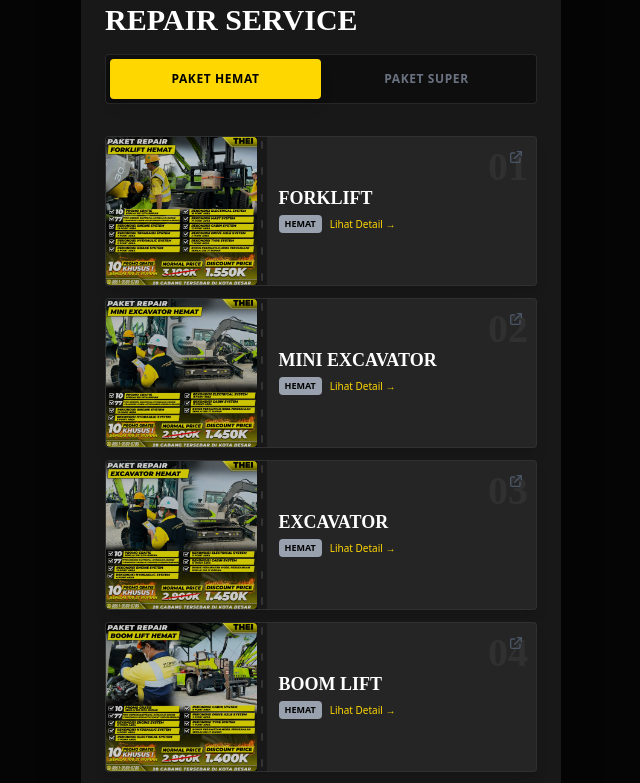
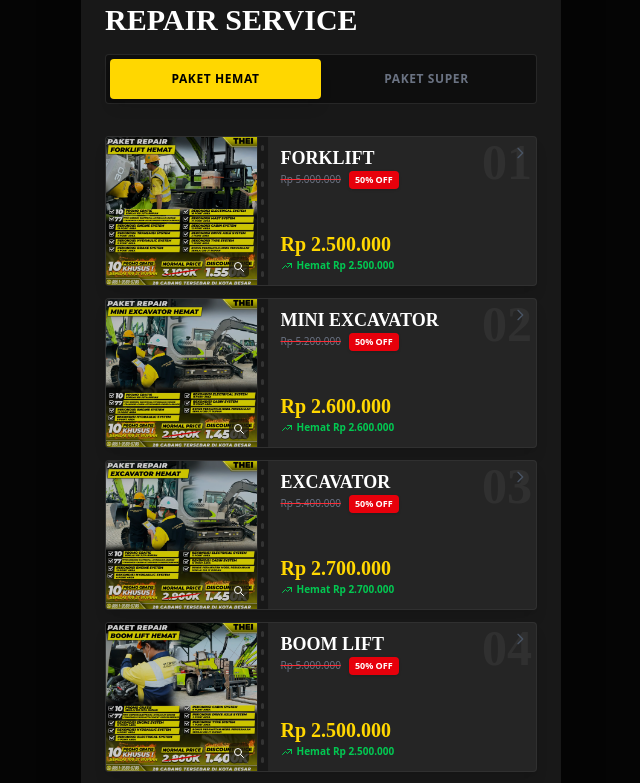
Before and after one commit to made-devs/thei-lp, a Next.js app: page / in a window 1280 px wide. Shown: the part 3900-4683 px from the top of the page, without its empty margins (319-959 px from the left). Built offline with nearby package versions, Linux system fonts and the light colour scheme.

Commit message:
update data

```diff
--- a/src/components/RepairSection.js
+++ b/src/components/RepairSection.js
@@ -1,6 +1,16 @@
 "use client";
 import { useState } from "react";
 import Image from "next/image";
+
+// --- HELPER: Format Rupiah ---
+const formatRupiah = (number) => {
+  return new Intl.NumberFormat("id-ID", {
+    style: "currency",
+    currency: "IDR",
+    minimumFractionDigits: 0,
+    maximumFractionDigits: 0,
+  }).format(number);
+};
 
 export default function RepairSection({ data }) {
   const [type, setType] = useState("hemat"); // 'hemat' or 'super'
@@ -14,7 +24,7 @@ export default function RepairSection({ data }) {
           Repair Service
         </h2>
 
-        {/* --- TOGGLE SWITCH (Industrial Style) --- */}
+        {/* --- TOGGLE SWITCH --- */}
         <div className="mt-4 flex items-center bg-black/40 border border-white/10 rounded p-1 w-full">
           <button
             onClick={() => setType("hemat")}
@@ -42,14 +52,22 @@ export default function RepairSection({ data }) {
       {/* --- LIST LAYOUT (INDUSTRIAL TICKET) --- */}
       <div className="px-6 flex flex-col gap-3">
         {data[type].map((item, index) => {
-          // Clean Title
+          // 1. Clean Title
           const shortTitle = item.title
             .replace("Paket Repair ", "")
             .replace(" Hemat", "")
             .replace(" Super", "");
 
-          // Menentukan urutan nomor biar keren (01, 02, dst)
+          // 2. Numbering (01, 02...)
           const number = (index + 1).toString().padStart(2, "0");
+
+          // 3. Logic Hitung Harga (Pastikan di data.js sudah ada priceNormal & pricePromo)
+          // Default 0 jaga-jaga kalau data harga belum diinput
+          const normal = item.priceNormal || 0;
+          const promo = item.pricePromo || 0;
+          const saving = normal - promo;
+          const discountPercent =
+            normal > 0 ? Math.round((saving / normal) * 100) : 0;
 
           return (
             <div
@@ -57,57 +75,101 @@ export default function RepairSection({ data }) {
               onClick={() => setModalImage(item.image)}
               className="group relative flex w-full h-[150px] bg-[#252525] rounded overflow-hidden border border-white/5 hover:border-[#FFD700] transition-all cursor-pointer shadow-lg"
             >
-              {/* 1. IMAGE AREA (KIRI) */}
-              <div className="relative w-[35%] h-full bg-black aspect-square">
+              {/* === BAGIAN KIRI: IMAGE (35%) === */}
+              <div className="relative w-[35%] h-full bg-black shrink-0">
                 <Image
                   src={item.image}
                   alt={item.title}
                   fill
-                  className="object-cover opacity-80 group-hover:opacity-100 group-hover:scale-110 transition-all duration-500 rounded"
+                  className="object-cover opacity-80 group-hover:opacity-100 group-hover:scale-110 transition-all duration-500"
                 />
-                {/* Overlay Kuning Tipis saat hover */}
-                <div className="absolute inset-0 bg-[#FFD700]/0 group-hover:bg-[#FFD700]/10 transition-colors"></div>
+                {/* Visual Hint Zoom (Icon Kaca Pembesar Kecil) */}
+                <div className="absolute bottom-2 right-2 bg-black/60 p-1 rounded text-white backdrop-blur-sm">
+                  <svg
+                    className="w-3 h-3"
+                    fill="none"
+                    viewBox="0 0 24 24"
+                    stroke="currentColor"
+                  >
+                    <path
+                      strokeLinecap="round"
+                      strokeLinejoin="round"
+                      strokeWidth={2}
+                      d="M21 21l-6-6m2-5a7 7 0 11-14 0 7 7 0 0114 0z"
+                    />
+                  </svg>
+                </div>
               </div>
 
-              {/* 2. DECORATION (GARIS SOBEKAN/DIVIDER) */}
-              <div className="w-[10px] h-full bg-[#181818] relative flex flex-col justify-between items-center py-1">
-                {/* Motif gerigi/jahitan */}
-                {[...Array(6)].map((_, i) => (
+              {/* === BAGIAN TENGAH: DIVIDER === */}
+              <div className="w-[12px] h-full bg-[#181818] relative flex flex-col justify-between items-center py-2 shrink-0 border-l border-white/5 border-r border-white/5">
+                {[...Array(8)].map((_, i) => (
                   <div
                     key={i}
-                    className="w-[2px] h-[8px] bg-[#333] rounded-full"
+                    className="w-[3px] h-[6px] bg-[#333] rounded-full"
                   ></div>
                 ))}
               </div>
 
-              {/* 3. CONTENT AREA (KANAN) */}
-              <div className="flex-1 p-3 flex flex-col justify-center relative">
-                {/* Background Number (Watermark) */}
-                <div className="absolute right-2 top-0 text-[40px] font-[Oswald] font-bold text-white/5 pointer-events-none">
+              {/* === BAGIAN KANAN: CONTENT & PRICE (Flex-1) === */}
+              <div className="flex-1 p-3 flex flex-col justify-between relative overflow-hidden">
+                {/* Watermark Number */}
+                <div className="absolute right-1 top-0 text-[50px] font-[Oswald] font-bold text-white/5 pointer-events-none leading-none">
                   {number}
                 </div>
 
-                {/* Title */}
-                <h3 className="font-[Oswald] text-lg font-bold text-white uppercase leading-none pr-6">
-                  {shortTitle}
-                </h3>
-
-                {/* Subtext / Action */}
-                <div className="mt-2 flex items-center gap-2">
-                  <span
-                    className={`text-[9px] font-bold px-1.5 py-0.5 rounded text-black uppercase ${
-                      type === "hemat" ? "bg-gray-400" : "bg-[#FFD700]"
-                    }`}
-                  >
-                    {type}
-                  </span>
-                  <span className="text-[10px] text-[#FFD700] group-hover:underline decoration-[#FFD700]">
-                    Lihat Detail &rarr;
-                  </span>
+                {/* --- BARIS 1: JUDUL --- */}
+                <div>
+                  <h3 className="font-[Oswald] text-lg font-bold text-white uppercase leading-none pr-4 truncate">
+                    {shortTitle}
+                  </h3>
                 </div>
 
-                {/* Icon Panah Pojok Kanan */}
-                <div className="absolute top-3 right-3 text-gray-600 group-hover:text-[#FFD700] transition-colors">
+                {/* --- BARIS 2: HARGA CORET & BADGE DISKON --- */}
+                <div className="flex items-center gap-2 mt-1">
+                  {/* Harga Normal (Coret) */}
+                  <span className="text-gray-500 text-[10px] line-through decoration-red-500">
+                    {formatRupiah(normal)}
+                  </span>
+
+                  {/* Badge Diskon (Merah) */}
+                  {discountPercent > 0 && (
+                    <span className="bg-red-600 text-white text-[9px] font-bold px-1.5 py-0.5 rounded flex items-center gap-1 shadow-sm">
+                      {discountPercent}% OFF
+                    </span>
+                  )}
+                </div>
+
+                {/* --- BARIS 3: HARGA PROMO & HEMAT --- */}
+                <div className="mt-auto">
+                  {/* Harga Promo (Kuning Besar) */}
+                  <div className="text-[#FFD700] font-[Oswald] text-xl font-bold leading-none">
+                    {formatRupiah(promo)}
+                  </div>
+
+                  {/* Info Hemat (Hijau) */}
+                  {saving > 0 && (
+                    <div className="text-green-500 text-[10px] font-bold mt-1 flex items-center gap-1">
+                      <svg
+                        className="w-3 h-3"
+                        fill="none"
+                        viewBox="0 0 24 24"
+                        stroke="currentColor"
+                      >
+                        <path
+                          strokeLinecap="round"
+                          strokeLinejoin="round"
+                          strokeWidth={2}
+                          d="M13 7h8m0 0v8m0-8l-8 8-4-4-6 6"
+                        />
+                      </svg>
+                      Hemat {formatRupiah(saving)}
+                    </div>
+                  )}
+                </div>
+
+                {/* Arrow Icon (Top Right absolute) */}
+                <div className="absolute top-2 right-2 text-gray-600 group-hover:text-[#FFD700] transition-colors">
                   <svg
                     className="w-4 h-4"
                     fill="none"
@@ -118,7 +180,7 @@ export default function RepairSection({ data }) {
                       strokeLinecap="round"
                       strokeLinejoin="round"
                       strokeWidth={2}
-                      d="M10 6H6a2 2 0 00-2 2v10a2 2 0 002 2h10a2 2 0 002-2v-4M14 4h6m0 0v6m0-6L10 14"
+                      d="M9 5l7 7-7 7"
                     />
                   </svg>
                 </div>
@@ -135,7 +197,6 @@ export default function RepairSection({ data }) {
           onClick={() => setModalImage(null)}
         >
           <div className="relative w-full max-w-md bg-[#121212] rounded border border-white/10 shadow-2xl flex flex-col max-h-[90vh]">
-            {/* Header Modal */}
             <div className="flex justify-between items-center p-4 border-b border-white/10">
               <h3 className="text-white font-[Oswald] text-lg uppercase">
                 Detail Paket
@@ -160,7 +221,6 @@ export default function RepairSection({ data }) {
               </button>
             </div>
 
-            {/* Image Container (Scrollable if needed) */}
             <div className="relative w-full aspect-square bg-black">
               <Image
                 src={modalImage}
@@ -170,7 +230,6 @@ export default function RepairSection({ data }) {
               />
             </div>
 
-            {/* Footer Modal CTA */}
             <div className="p-4 border-t border-white/10">
               <button className="w-full bg-[#FFD700] hover:bg-[#FFC107] text-black font-bold py-3 uppercase rounded shadow-lg flex items-center justify-center gap-2">
                 <svg
```
Also changed, not shown: src/data/data.js (+68 -0 lines).
